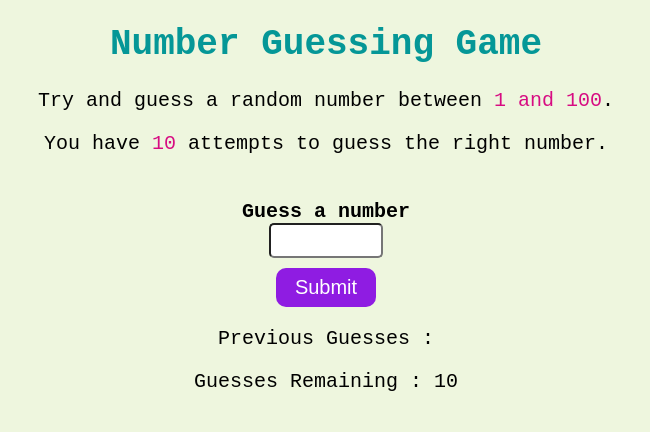
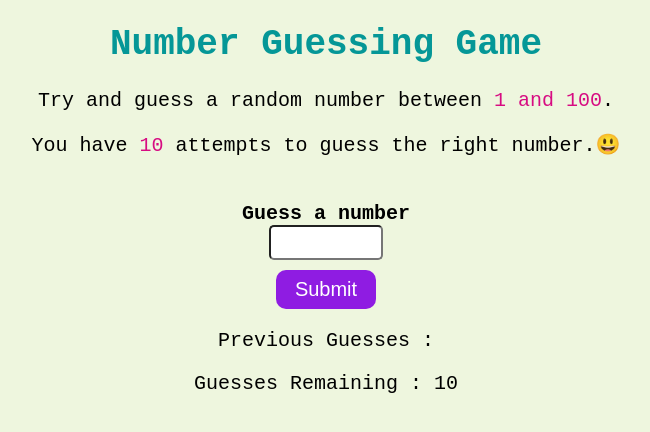
Before and after one commit to ChandanP01/Guess-the-number, a plain HTML site: page index.html in a window 1280 px wide. Shown: the whole page, without its empty margins (314-964 px from the left). Drawn offline with Linux system fonts and the light colour scheme.

Commit message:
Update index.html

```diff
--- a/index.html
+++ b/index.html
@@ -14,7 +14,7 @@
     <div id="wrapper">
         <h1>Number Guessing Game</h1>
         <p>Try and guess a random number between <span style="color:#d70c82">1 and 100</span>.</p>
-        <p>You have <span style="color:#d70c82">10</span> attempts to guess the right number.</p>
+        <p>You have <span style="color:#d70c82">10</span> attempts to guess the right number.😃</p>
         </br>
         <form class="form">
             <p><label for="guessField" id="guess">Guess a number</label><input type="text" id="guessField" class="guessField"></p>
```
